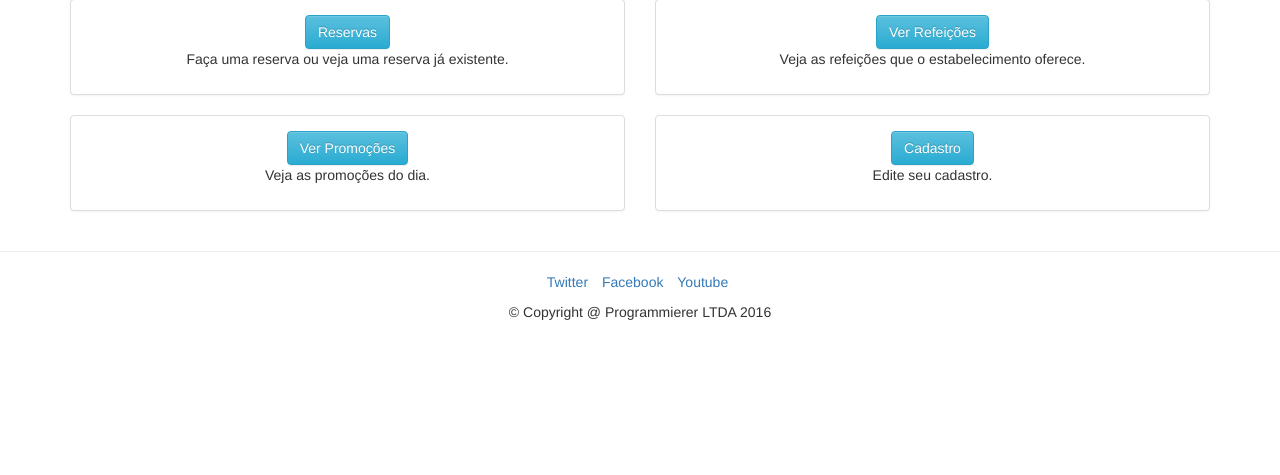
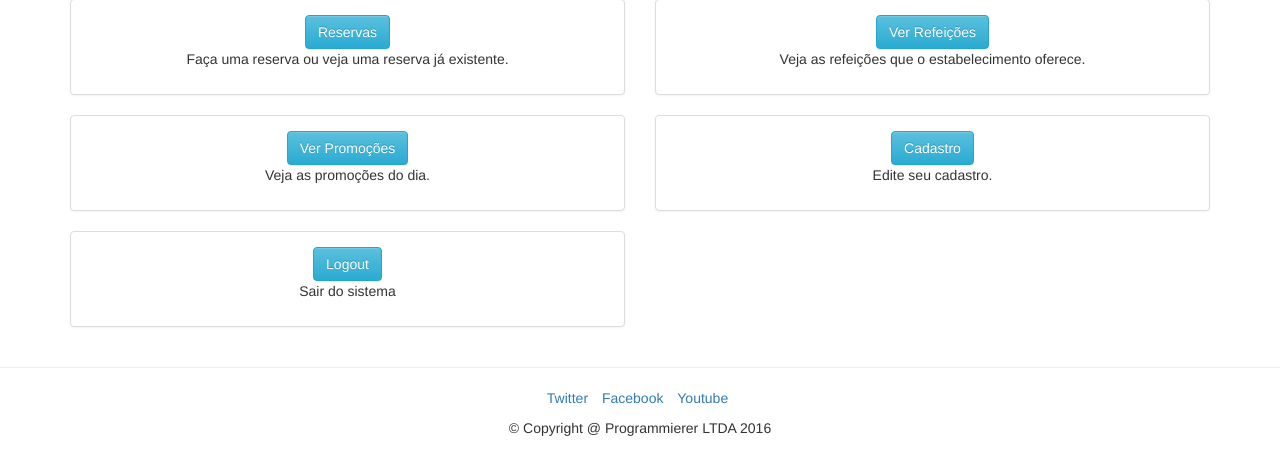
Before and after one commit to glacialpyros/programmierer, a PHP site: page /home.php in a window 1280 px wide. Shown: the part 154-629 px from the top of the page. Run offline with PHP 8.4, Linux system fonts and the light colour scheme; the visitor is signed in with stand-in values (Sample User, id 1); some libraries are stand-ins or nearby versions.

Commit message:
Alpha 0.1

```diff
--- a/home.php
+++ b/home.php
@@ -6,6 +6,12 @@
 	}
 
 	$dados = $usuario->buscarUsuarioPorId($_SESSION["idUsuario"]);
+
+	if(isset($_POST["btnLogout"])){
+		if($usuario->logout()){
+			$usuario->redirecionar("index.php");
+		}
+	}
 ?>
 
 <!DOCTYPE html>
@@ -80,7 +86,20 @@
 						</div>
 					</div>
 				</div><!-- Fim da coluna-->
-			</div>
+				<!-- Coluna -->
+				<div class="col-lg-6">
+					<div class="panel panel-default text-center">
+						<div class="panel-body">
+							<form action="home.php" method="post" class="form-horizontal">
+								<button type="submit" name="btnLogout" class="btn btn-info">Logout</button>
+								<p>
+									Sair do sistema
+								</p>
+							</form>
+						</div>
+					</div>
+				</div><!-- Fim da coluna-->
+			</div><!-- fim da linha-->
 		</section>
 	</div><!-- Fim do container de contato-->
 
```
